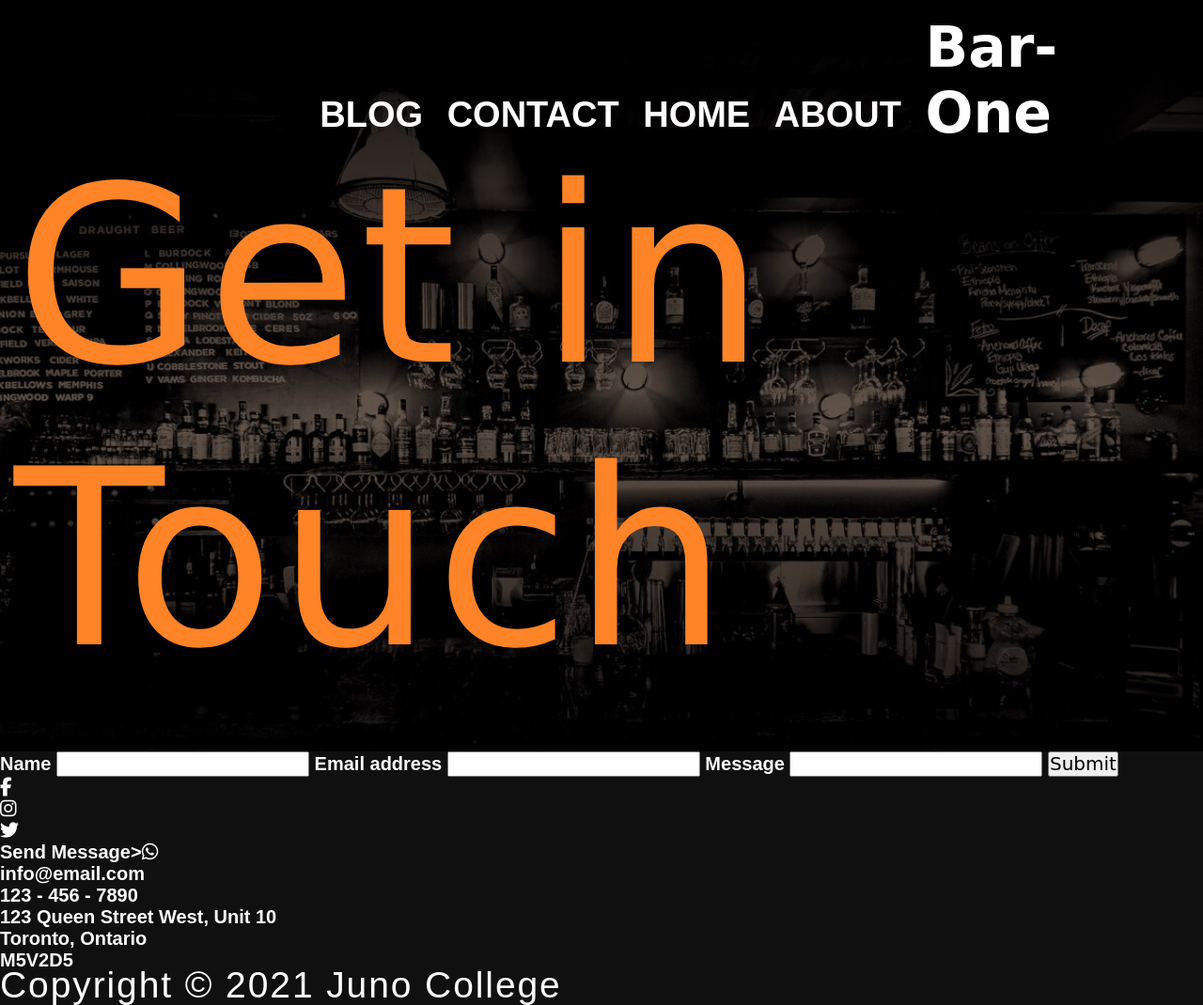
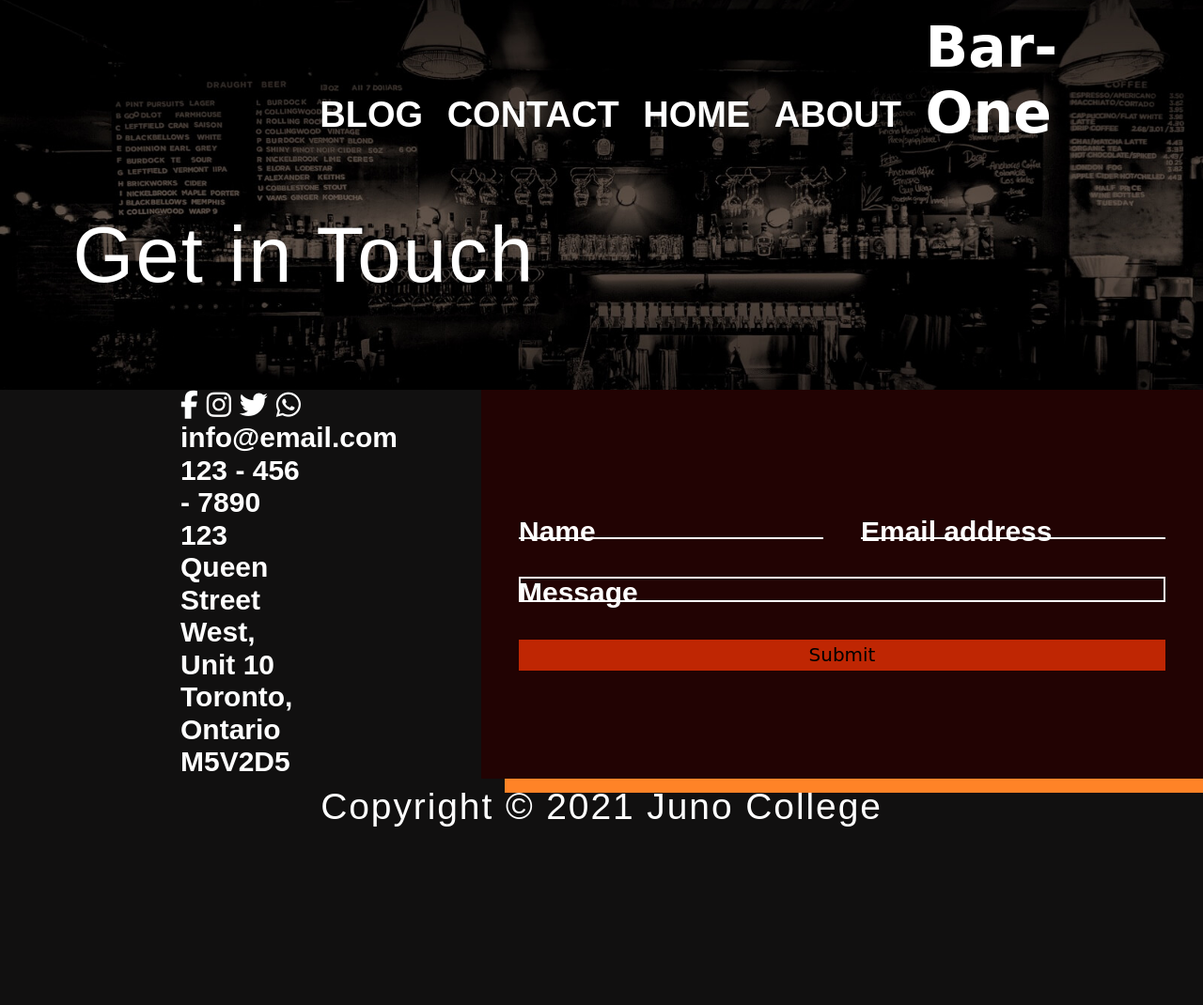
Before and after one commit to jbrodj/brodie-day-project-one, a plain HTML site: page contact.html in a window 1280 px wide. Shown: the whole page at 94% size. After the commit the page ends 889 px from the top, so only its background shows below. Drawn offline with Linux system fonts and the light colour scheme; a web font is replaced by a local one.

Commit message:
Styled contact page.

```diff
--- a/contact.html
+++ b/contact.html
@@ -14,7 +14,7 @@
         <link rel="stylesheet" href="./styles/style.css">
     </head>
 
-    <body>
+    <body class="contactPage">
         <header>
             <nav class="mainNav">
                 <ul>
@@ -25,28 +25,36 @@
                     <li><a href="./contact.html">Contact</a></li>
                 </ul>
             </nav>
+            <div class="wrapper">
                 <h1>Get in Touch</h1>
+            </div>
         </header>
 
         <main>
-            <form>
+            <form class="contactForm">
+                <div>
+                    <div class="nameContainer">
                         <label for="name">Name</label>
                         <input type="text" name="name" id="name">
+                    </div>
+                    <div class="emailContainer">
                         <label for="email">Email address</label>
                         <input type="email" name="email" id="email">
+                    </div>
+                </div>
+                <div class="messageContainer">
                     <label for="message">Message</label>
                     <input type="text" name="message" id="message">
+                </div>
                 <button type="submit">Submit</button>
             </form>
-        </main>
-
             <aside>
                 <nav class="socialNav">
                     <ul>
                         <li><a href="https://facebook.com"><i class="fab fa-facebook-f"></i></a></li>
                         <li><a href="https://instagram.com"><i i class="fab fa-instagram"></i></a></li>
                         <li><a href="https://twitter.com"><i class="fab fa-twitter"></i></a></li>
-                    <li><a href="https://api.whatsapp.com/send?phone=1234567890">Send Message><i class="fab fa-whatsapp"></i></a></li>
+                        <li><a href="https://api.whatsapp.com/send?phone=1234567890"><i class="fab fa-whatsapp"></i></a></li>
                     </ul>
                     <ul class="contactInfo">
                         <li>info@email.com</li>
@@ -57,9 +65,12 @@
                     </ul>
                 </nav>
             </aside>
+        </main>
+
+
 
         <footer>
-            <div class="copywright">
+            <div class="copyright">
                 <p>Copyright © 2021 Juno College</p>
             </div>
         </footer>
--- a/index.html
+++ b/index.html
@@ -9,6 +9,7 @@
     <link rel="preconnect" href="https://fonts.gstatic.com" crossorigin>
     <link href="https://fonts.googleapis.com/css2?family=Chathura:wght@400;700&family=Tulpen+One&display=swap"
         rel="stylesheet">
+    <script src="https://kit.fontawesome.com/916899d816.js" crossorigin="anonymous"></script>
     <link rel="stylesheet" href="./styles/style.css">
 
 </head>
@@ -25,7 +26,7 @@
             </nav>
             <div class="titleContainer">
                 <div>
-                    <h1>Bar-One</h1>
+                    <h1 class="mainH1">Bar-One</h1>
                     <h2>Place to be</h2>
                 </div>
             </div>
@@ -39,7 +40,7 @@
                     <ul>
                         <li class="aboutCopyContainer">
                             <div class="circleAccent">
-                                <i></i>
+                                <i class="fas fa-home"></i>
                             </div>
                             <div class="aboutCopy">
                                 <h3>New space</h3>
@@ -49,7 +50,7 @@
                         </li>
                         <li class="aboutCopyContainer">
                             <div class="circleAccent">
-                                <i></i>
+                                <i class="fas fa-users"></i>
                             </div>
                             <div class="aboutCopy">
                                 <h3>Community</h3>
@@ -59,7 +60,7 @@
                         </li>
                         <li class="aboutCopyContainer">
                             <div class="circleAccent">
-                                <i></i>
+                                <i class="fas fa-file"></i>
                             </div>
                             <div class="aboutCopy">
                                 <h3>Blog</h3>
@@ -69,7 +70,7 @@
                         </li>
                         <li class="aboutCopyContainer">
                             <div class="circleAccent">
-                                <i></i>
+                                <i class="fas fa-phone"></i>
                             </div>
                             <div class="aboutCopy">
                                 <h3>Get in Touch</h3>
--- a/styles/sass/partials/_contact.scss
+++ b/styles/sass/partials/_contact.scss
@@ -0,0 +1,92 @@
+
+.contactPage {
+    header {
+        height: auto;
+    }
+
+    h1 {
+
+    }
+
+    main {
+        display: flex;
+        flex-direction: row-reverse;
+        justify-content: space-around;
+    }
+
+
+    .contactForm {
+        background-color: $background2;
+        width: 60%;
+        display: flex;
+        flex-direction: column;
+        justify-content: center;
+        box-shadow: $boxShadowRight;
+        padding: 3rem 2rem 2rem 2rem;
+
+        > div {
+            display: flex;
+            justify-content: space-between;
+        }
+
+        label {
+            position: absolute;
+            top: 0;
+            left: 0;
+        }
+
+        input {
+            background-color: $background2;
+            border: none;
+            width: 100%;
+        }
+
+        input[name="name"], input[name="email"] {
+
+            border-bottom: 2px solid $textColor;
+        }
+
+        input[name="message"] {
+            border: 2px solid $textColor;
+        }
+
+        input:focus {
+            background-color: $textColor;
+            color: $background2;
+        }
+
+        .nameContainer, .emailContainer, .messageContainer {
+            position: relative;
+        }
+
+        .nameContainer, .emailContainer {
+            width: calc(50% - 1rem);
+        }
+
+        .messageContainer {
+            margin: 2rem 0;
+        }
+    }
+}
+
+aside {
+    width: 40%;
+    display: flex;
+    justify-content: center;
+    align-items: center;
+
+}
+
+.socialNav {
+    width: 25%;
+    ul:first-of-type {
+        display: flex;
+        justify-content: space-between;
+
+    }
+
+
+    .contactInfo:first-child {
+        padding: 2rem 0;
+    }
+}
--- a/styles/sass/partials/_general.scss
+++ b/styles/sass/partials/_general.scss
@@ -22,23 +22,30 @@ img {
     display: block;
 }
 
+i {
+    font-size: 1.5rem;
+}
+
+button {
+    border: none;
+}
+
 .accentColor,
 a:hover,
 a:focus {
     color: $accentColor;
 }
 
-.moreLink {
+.moreLink, button {
     background-color: $buttonColor;
     padding: 0.25rem 1.5rem;
-    // margin-top: 20rem;
-    :hover {
-        background-color: $textColor;
-    }
+
 }
 
 .moreLink:hover,
-.moreLink:focus {
+.moreLink:focus,
+button:hover,
+button:focus {
     color: $background2;
     background-color: $textColor;
 }
--- a/styles/sass/partials/_main.scss
+++ b/styles/sass/partials/_main.scss
@@ -105,6 +105,9 @@ h2 {
     border-radius: 50%;
     background-color: #bf2603;
     flex-shrink: 0;
+    display: flex;
+    justify-content: center;
+    align-items: center;
 }
 
 
@@ -170,8 +173,8 @@ h2 {
 .breakBanner {
     background-image: url(../../../assets/banner-image.jpg);
     background-position: center;
-    background-size: contain;
-    height: auto;
+    background-size: cover;
+    height: 500px;
 }
 
 
--- a/styles/sass/partials/_typography.scss
+++ b/styles/sass/partials/_typography.scss
@@ -8,31 +8,35 @@ body {
     font-weight: 700;
 }
 
-h1, .logo, .moreLink, button[type="submit"] {
+.mainH1, .logo, .moreLink, button[type="submit"] {
     font-family: 'Tulpen One', cursive;
 }
 
-h1, p, .moreLink {
+h1, p, .moreLink, button {
     font-weight: 400;
 }
 
-h1 {
+h2, .contactPage h1, .blogPage h1 {
+    font-size: 4.16rem;
+    line-height: 4.735rem;
+    letter-spacing: 0.11rem;
+}
+
+.mainH1 {
     font-size: 13.07rem;
     letter-spacing: 2.4px;
     color: #ff8327;
 }
 
-h2 {
-    font-size: 4.16rem;
-    line-height: 4.735rem;
-    letter-spacing: 0.11rem;
-}
+
 
 h3 {
     font-size: 3.4rem;
     line-height: 2.9rem;
     letter-spacing: 0.11rem;
 }
+
+
 
 p {
     font-size: 1.95rem;
@@ -67,3 +71,7 @@ p {
     line-height: 3rem;
     }
 }
+
+.socialNav, label {
+    font-size: 1.5rem;
+}
```
Also changed, not shown: blog.html (+5 -4 lines), styles/style.css. Lines whose indentation alone changed are shown as unchanged.
